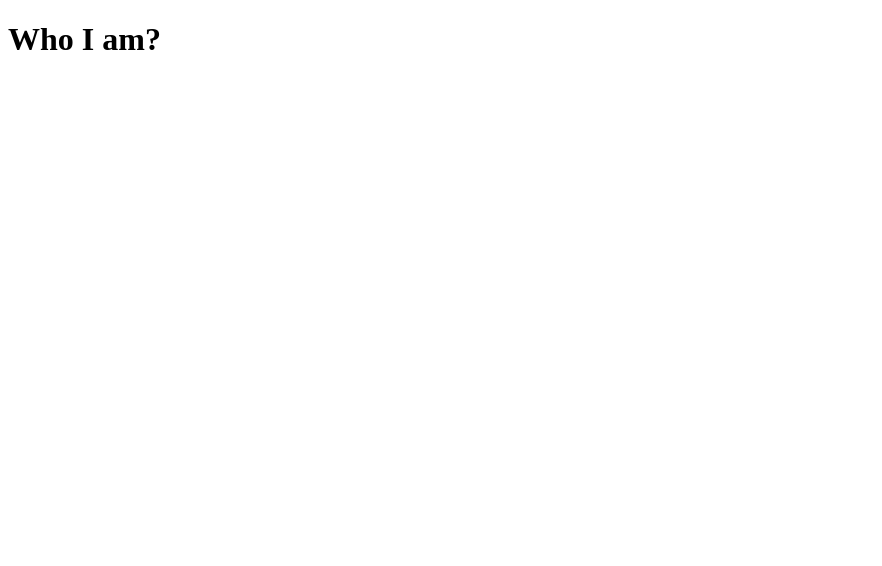
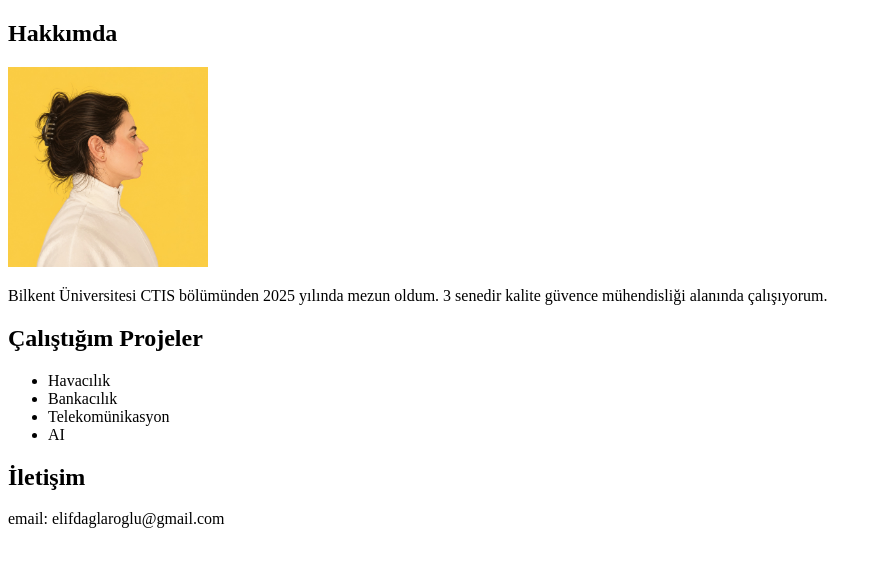
Before and after one commit to edaglaroglu/my-website, a plain HTML site: page index.html in a window 1280 px wide. Shown: the whole page, without its empty margins (0-882 px from the left). Drawn offline with Linux system fonts and the light colour scheme.

Commit message:
hakkımda, projelerim, iletişim, footer bölümleri oluşturuldu

```diff
--- a/index.html
+++ b/index.html
@@ -1,9 +1,26 @@
 <!DOCTYPE html>
 <html>
-    <head>
-        <title>My Web Site</title>
-    </head>
-    <body>
-        <h1>Who I am?</h1>
-    </body>
+   <section>
+      <h1>Hakkımda</h1>
+      <picture>
+        <img src="images/PHOTO-2026-04-28-09-33-07.jpg" alt="Elif Dağlaroğlu" width="200" height="200">
+      <p>Bilkent Üniversitesi CTIS bölümünden 2025 yılında mezun oldum. 3 senedir kalite güvence
+        mühendisliği alanında çalışıyorum.
+      </p>
+    </section>
+
+    <section>
+      <h1>Çalıştığım Projeler</h1>
+      <ul>
+        <li>Havacılık</li>
+        <li>Bankacılık</li>
+        <li>Telekomünikasyon</li>
+        <li>AI</li>
+      </ul>
+    </section>
+
+    <section>
+      <h1>İletişim</h1>
+      <p>email: elifdaglaroglu@gmail.com</p>
+    </section>
 </html>
```
Also changed, not shown: images/PHOTO-2026-04-28-09-33-07.jpg (added).
